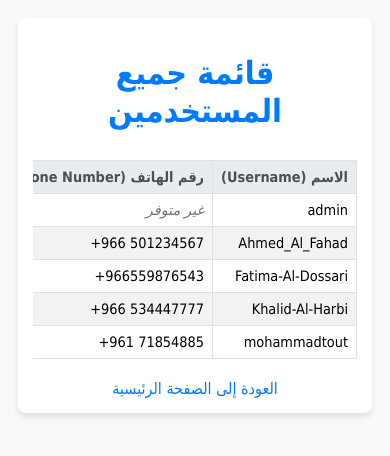
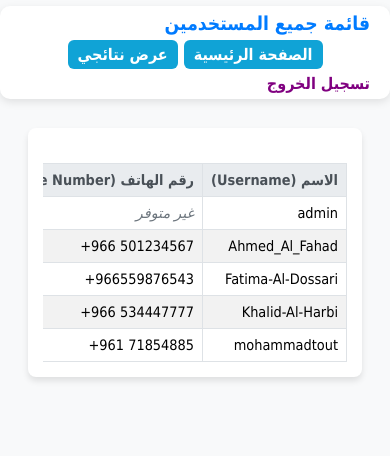
Before and after one commit to mohammadtout24/electionV1, a Django app: template candidates/templates/candidates/all_users.html in a window 390 px wide. Shown: the top 456 px of the page. Run offline with Django 5.2, Linux system fonts and the light colour scheme; the template is opened without the code that fills it: values that come from a table or form of the project are taken from there, others are empty; data comes from the database, SQL or seed files in the repository; some libraries are stand-ins or nearby versions.

Commit message:
Update all_users.html

```diff
--- a/candidates/templates/candidates/all_users.html
+++ b/candidates/templates/candidates/all_users.html
@@ -5,9 +5,43 @@
 <meta name="viewport" content="width=device-width, initial-scale=1.0">
 <title>قائمة جميع المستخدمين</title>
 <style>
-        body { font-family: Tahoma, sans-serif; background-color: #f8f9fa; padding: 20px; }
-        .container { max-width: 900px; margin: 0 auto; background: white; padding: 20px; border-radius: 8px; box-shadow: 0 4px 6px rgba(0, 0, 0, 0.1); }
-        h1 { color: #007bff; text-align: center; margin-bottom: 30px; }
+body { font-family: Tahoma, sans-serif; background-color: #f8f9fa; padding: 20px; padding-top: 100px; }
+
+/* --- Fixed Top Bar with Buttons --- */
+.fixed-actions-bar {
+    position: fixed; top: 0; left: 0; right: 0;
+    background-color: #f8f9fa; padding: 6px 0; z-index: 1000;
+}
+.fixed-actions-content {
+    max-width: 900px; margin: 0 auto;
+    display: flex; justify-content: space-between; align-items: center; gap: 10px;
+    background: #fff; padding: 6px 20px; border-radius: 10px;
+    box-shadow: 0 3px 8px rgba(0,0,0,0.1);
+}
+.fixed-actions-content h1 { margin: 0; font-size: 1.2em; color: #007bff; }
+.fixed-buttons-container { display: flex; gap: 6px; }
+.fixed-buttons-container a,
+.fixed-buttons-container button {
+    padding: 5px 10px;
+    background-color: #10A3D6;
+    color: white;
+    border: none;
+    border-radius: 6px;
+    font-weight: bold;
+    text-decoration: none;
+    cursor: pointer;
+    transition: 0.2s;
+}
+.fixed-buttons-container a:hover,
+.fixed-buttons-container button:hover { background-color: #0c82ab; }
+.fixed-actions-content .logout-link a { color: purple; text-decoration: none; font-weight: 600; }
+.fixed-actions-content .logout-link a:hover { text-decoration: underline; }
+
+.container {
+    max-width: 900px; margin: 0 auto; background: white; padding: 20px;
+    border-radius: 8px; box-shadow: 0 4px 6px rgba(0,0,0,0.1);
+}
+
 table { width: 100%; border-collapse: collapse; margin-top: 20px; }
 th, td { border: 1px solid #dee2e6; padding: 12px; text-align: right; }
 th { background-color: #e9ecef; color: #495057; font-weight: bold; }
@@ -17,37 +51,36 @@
 .back-link { display: block; text-align: center; margin-top: 20px; color: #007bff; text-decoration: none; }
 .back-link:hover { text-decoration: underline; }
 
-        /* --- Mobile Responsiveness for Table --- */
+/* Mobile */
 @media (max-width: 600px) {
-            body { padding: 10px; }
+    body { padding-top: 120px; }
     .container { padding: 15px; }
-
-            /* Make table columns less padded on small screens */
-            th, td {
-                padding: 8px;
-                font-size: 0.9em;
-            }
-
-            /* Option 1: Stack table headers on mobile (more complex but better UX for many columns)
-               - Not strictly needed here as there are only 3 columns, but good practice.
-            */
-            /* The simple 3-column table is generally OK, but here's a slight adaptation: */
-            table {
-                display: block;
-                overflow-x: auto; /* Allows horizontal scrolling for small screens */
-                white-space: nowrap; /* Ensures table doesn't break into awkward lines */
-            }
-            /* Reset to standard table display for headers/data */
-            thead, tbody, tr, th, td {
-                display: revert;
-            }
+    th, td { padding: 8px; font-size: 0.9em; }
+    table { display: block; overflow-x: auto; white-space: nowrap; }
+    thead, tbody, tr, th, td { display: revert; }
+    .fixed-actions-content { flex-direction: column; align-items: stretch; gap: 5px; }
+    .fixed-buttons-container { justify-content: center; flex-wrap: wrap; }
 }
 </style>
 </head>
 <body>
-<div class="container">
+
+<div class="fixed-actions-bar">
+    <div class="fixed-actions-content">
         <h1>قائمة جميع المستخدمين</h1>
 
+        <div class="fixed-buttons-container">
+            <a href="{% url 'home' %}">الصفحة الرئيسية</a>
+            <a href="{% url 'results' %}">عرض نتائجي</a>
+        </div>
+
+        <div class="logout-link">
+            <a href="{% url 'logout' %}">تسجيل الخروج</a>
+        </div>
+    </div>
+</div>
+
+<div class="container">
     {% if all_users %}
     <table>
         <thead>
@@ -61,9 +94,7 @@
             {% for user in all_users %}
             <tr>
                 <td>{{ user.username }}</td>
-
                 <td>
-                        {# FIX: Wrap the phone number in a span that forces Left-to-Right (LTR) direction #}
                     {% if user.userprofile and user.userprofile.phone_number %}
                         <span style="unicode-bidi: bidi-override; direction: ltr;">
                             {{ user.userprofile.phone_number }}
@@ -72,14 +103,7 @@
                         <span class="not-available">غير متوفر</span>
                     {% endif %}
                 </td>
-
-                    <td>
-                        {% if user.candidate %}
-                            <span class="is-candidate">نعم</span>
-                        {% else %}
-                            لا
-                        {% endif %}
-                    </td>
+                <td>{% if user.candidate %}<span class="is-candidate">نعم</span>{% else %}لا{% endif %}</td>
             </tr>
             {% endfor %}
         </tbody>
@@ -87,8 +111,7 @@
     {% else %}
         <p style="text-align: center;">لا يوجد مستخدمون لعرضهم.</p>
     {% endif %}
+</div>
 
-        <a href="{% url 'home' %}" class="back-link">العودة إلى الصفحة الرئيسية</a>
-    </div>
 </body>
 </html>
```
Lines whose indentation alone changed are shown as unchanged.
